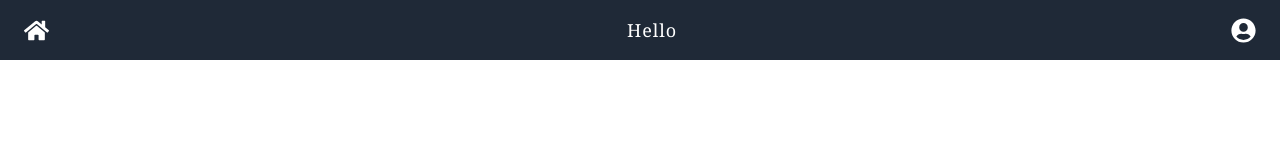
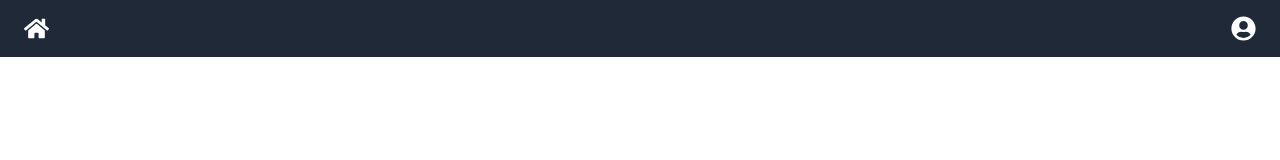
Before and after one commit to vivekakbari0/React-Project, a React (Create React App) app: page /login in a window 1280 px wide. Shown: the top 160 px of the page. Built offline with nearby package versions, Linux system fonts and the light colour scheme.

Commit message:
Project are complete

```diff
--- a/src/Components/Navbar.js
+++ b/src/Components/Navbar.js
@@ -24,9 +24,6 @@ const Navbar = () => {
             )}
           </div>
         </div>
-        <p className="text-white mr-4 capitalize font-serif tracking-wider text-lg">
-          Hello {logindataUser}
-        </p>
         <Link to="/Login">
           <FaUserCircle size={25} color="white" />
         </Link>
```
